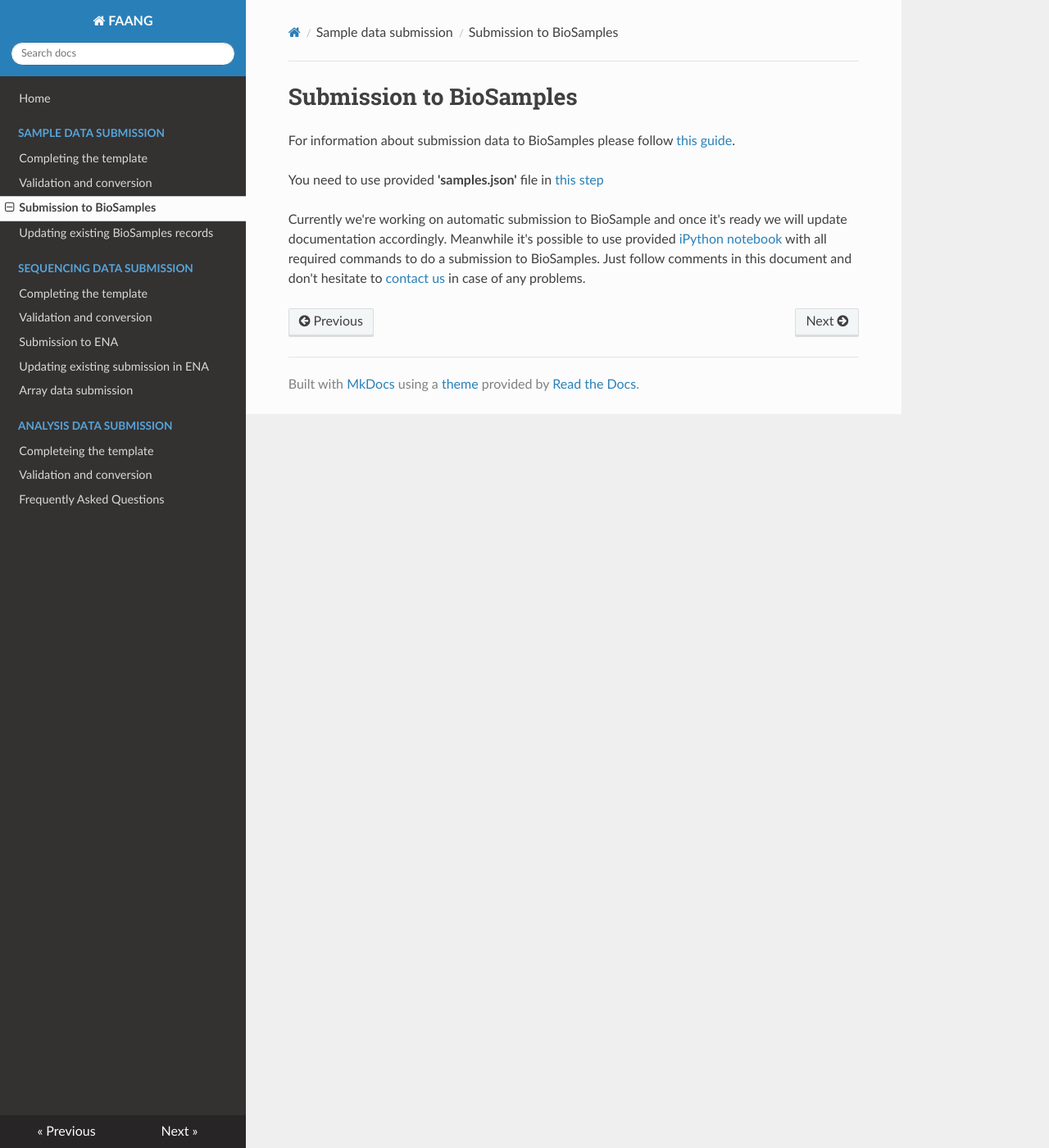
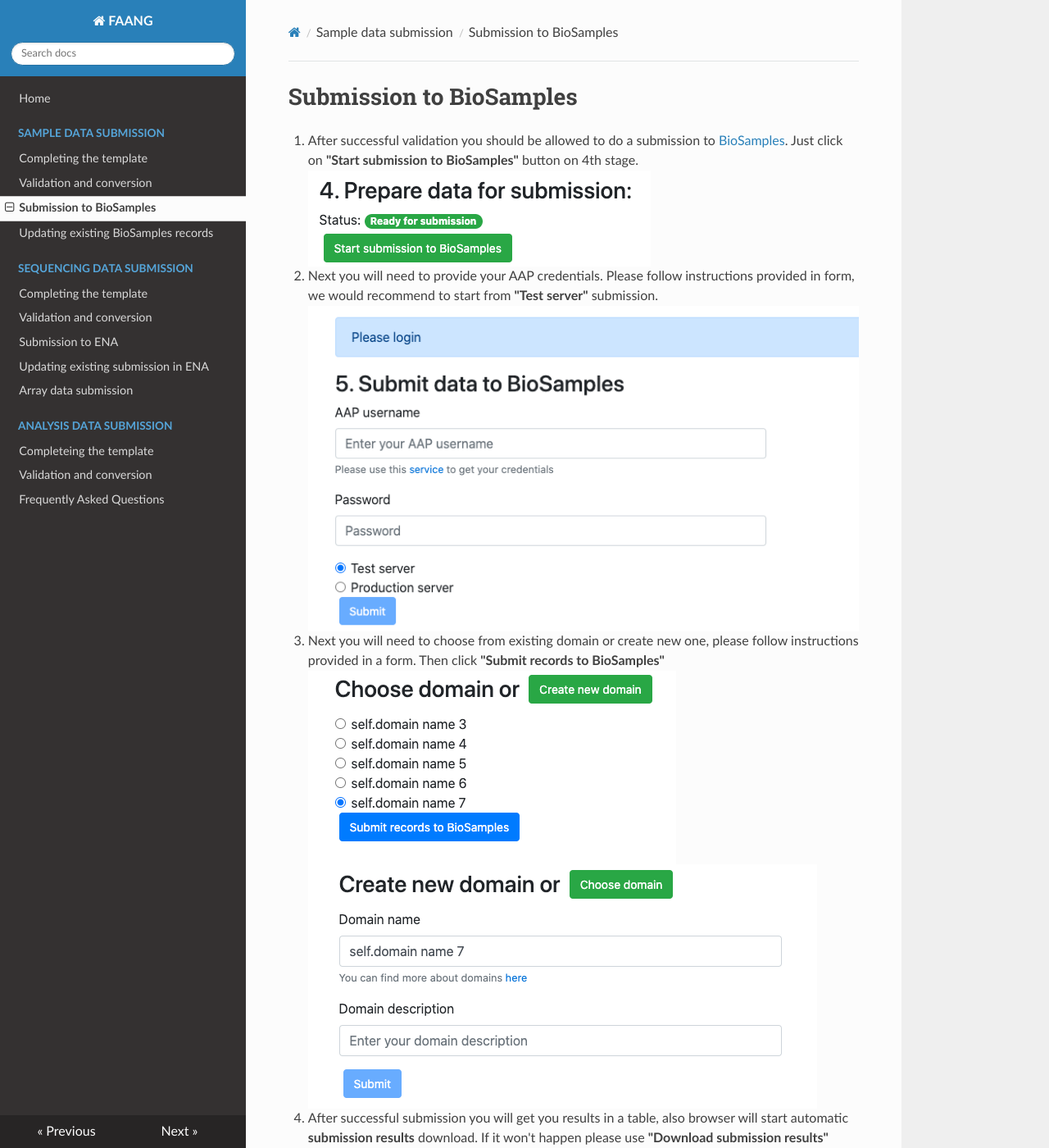
Before and after one commit to FAANG/dcc-documentation, an MkDocs documentation site: the page built from docs/sample/biosamples_submission.md, in a window 1280 px wide and 1400 px high. Shown: the whole window at 82% size. Built offline with MkDocs 1.6.1, drawn with Linux system fonts in a browser that asks for light colours; nearby versions of some CDN libraries; some of the changed text lies outside the part shown.

Commit message:
Adding submission docs

```diff
--- a/docs/sample/biosamples_submission.md
+++ b/docs/sample/biosamples_submission.md
@@ -1,13 +1,22 @@
 # Submission to BioSamples
-For information about submission data to BioSamples please follow
-[this guide](https://www.ebi.ac.uk/biosamples/docs/references/api/submit#_submit_a_sample).
+1. After successful validation you should be allowed to do a submission to
+[BioSamples](https://www.ebi.ac.uk/biosamples/). Just click on
+**"Start submission to BioSamples"** button on 4th stage.
+![Screenshot](../img/prepare_data_for_submission.png)
 
-You need to use provided **'samples.json'** file in
-[this step](https://submission.ebi.ac.uk/api/docs/guide_getting_started.html#_adding_a_sample_record_to_a_submission)
+2. Next you will need to provide your AAP credentials. Please follow
+instructions provided in form, we would recommend to start from
+**"Test server"** submission.
+![Screenshot](../img/login.png)
 
-Currently we're working on automatic submission to BioSample and once it's
-ready we will update documentation accordingly. Meanwhile it's possible to
-use provided [iPython notebook](biosamples_JSON_submission.ipynb) with all
-required commands to do a submission to BioSamples. Just follow comments in
-this document and don't hesitate to [contact us](mailto:faang-dcc@ebi.ac.uk)
-in case of any problems.
+3. Next you will need to choose from existing domain or create new one, please
+follow instructions provided in a form. Then click
+**"Submit records to BioSamples"**
+![Screenshot](../img/choose_domain.png)
+![Screenshot](../img/create_domain.png)
+
+4. After successful submission you will get you results in a table, also browser
+will start automatic **submission results** download. If it won't happen
+please use **"Download submission results"** button. It's really important to
+save this file in safe place for further reference
+![Screenshot](../img/submission_results.png)
```
Also changed, not shown: docs/img/choose_domain.png (added), docs/img/create_domain.png (added), docs/img/login.png (added), docs/img/prepare_data_for_submission.png (added), docs/img/submission_results.png (added).
